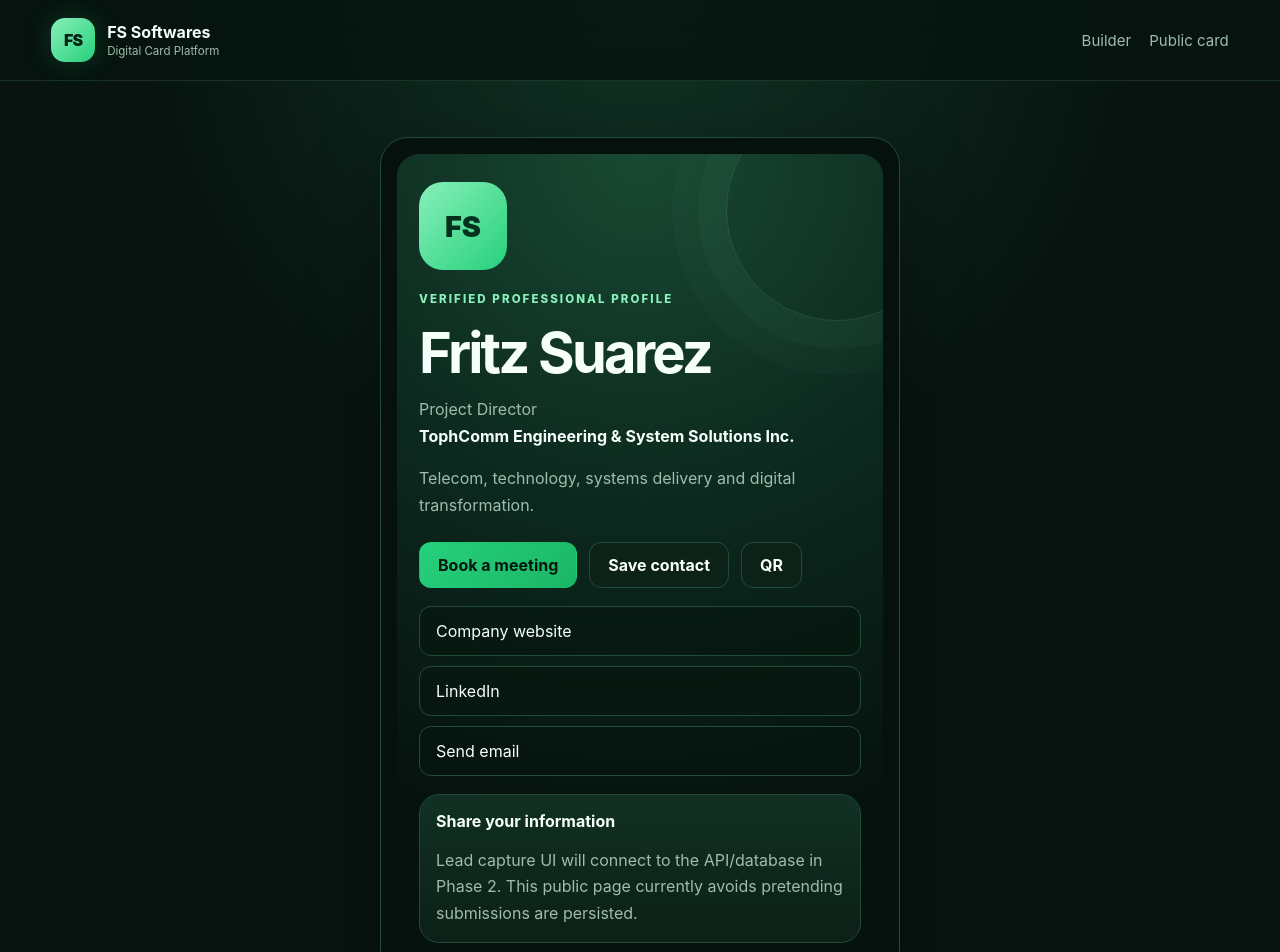
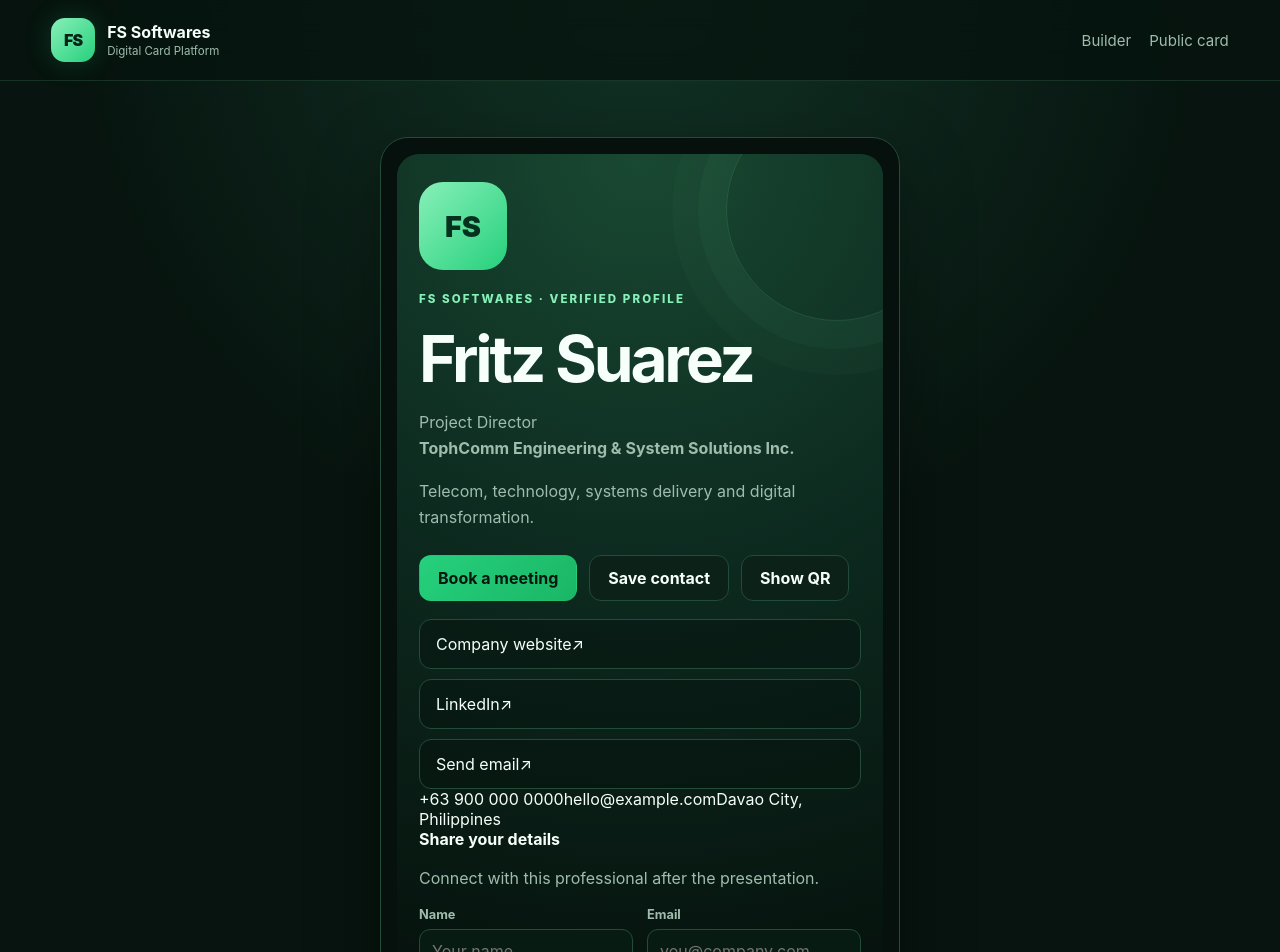
Before and after one commit to fritzclssmbb/GPT-Build, a Next.js app in the folder apps/web/: page /u/fritz-suarez in a window 1280 px wide. Shown: the top 952 px of the page. Built offline with nearby package versions, Linux system fonts and the light colour scheme.

Commit message:
ui: complete presentation interaction layer

```diff
--- a/apps/web/app/u/[slug]/page.tsx
+++ b/apps/web/app/u/[slug]/page.tsx
@@ -1,34 +1,2 @@
-import { notFound } from "next/navigation";
-import { demoCard } from "@/lib/demo-card";
-
-type Props = { params: { slug: string } };
-
-export default function PublicCardPage({ params }: Props) {
-  if (params.slug !== demoCard.slug) notFound();
-
-  return (
-    <main>
-      <article className="publicCard previewShell">
-        <div className="phone">
-          <div className="avatar">FS</div>
-          <div className="eyebrow" style={{marginTop:22}}>Verified professional profile</div>
-          <h1 style={{fontSize:"clamp(2.1rem,7vw,3.5rem)"}}>{demoCard.name}</h1>
-          <p>{demoCard.title}<br /><strong style={{color:"var(--text)"}}>{demoCard.company}</strong></p>
-          <p>{demoCard.bio}</p>
-          <div className="actions">
-            <a className="btn btnPrimary" href={demoCard.primaryCtaUrl}>{demoCard.primaryCtaLabel}</a>
-            <a className="btn" href={`/api/cards/${demoCard.slug}/vcard`}>Save contact</a>
-            <a className="btn" href={`/api/cards/${demoCard.slug}/qr`}>QR</a>
-          </div>
-          <div className="linkList">
-            {demoCard.links.map((link) => <a className="linkButton" href={link.url} key={link.label}>{link.label}</a>)}
-          </div>
-          <div className="card" style={{marginTop:18, padding:16}}>
-            <strong>Share your information</strong>
-            <p style={{marginBottom:0}}>Lead capture UI will connect to the API/database in Phase 2. This public page currently avoids pretending submissions are persisted.</p>
-          </div>
-        </div>
-      </article>
-    </main>
-  );
-}
+import { notFound } from "next/navigation";import { demoCard } from "@/lib/demo-card";import LeadCapture from "./LeadCapture";
+type Props={params:{slug:string}};export default function PublicCardPage({params}:Props){if(params.slug!==demoCard.slug)notFound();return <main><article className="publicCard previewShell"><div className="phone"><div className="avatar">FS</div><div className="eyebrow" style={{marginTop:22}}>FS SOFTWARES · VERIFIED PROFILE</div><h1>{demoCard.name}</h1><p>{demoCard.title}<br/><strong>{demoCard.company}</strong></p><p>{demoCard.bio}</p><div className="actions"><a className="btn btnPrimary" href={demoCard.primaryCtaUrl}>{demoCard.primaryCtaLabel}</a><a className="btn" href={`/api/cards/${demoCard.slug}/vcard`}>Save contact</a><a className="btn" href={`/api/cards/${demoCard.slug}/qr`}>Show QR</a></div><div className="linkList">{demoCard.links.map(l=><a className="linkButton" href={l.url} key={l.label}>{l.label}<span>↗</span></a>)}</div><div className="identityMeta"><span>{demoCard.phone}</span><span>{demoCard.email}</span><span>{demoCard.location}</span></div><LeadCapture slug={params.slug}/></div></article></main>}
```
